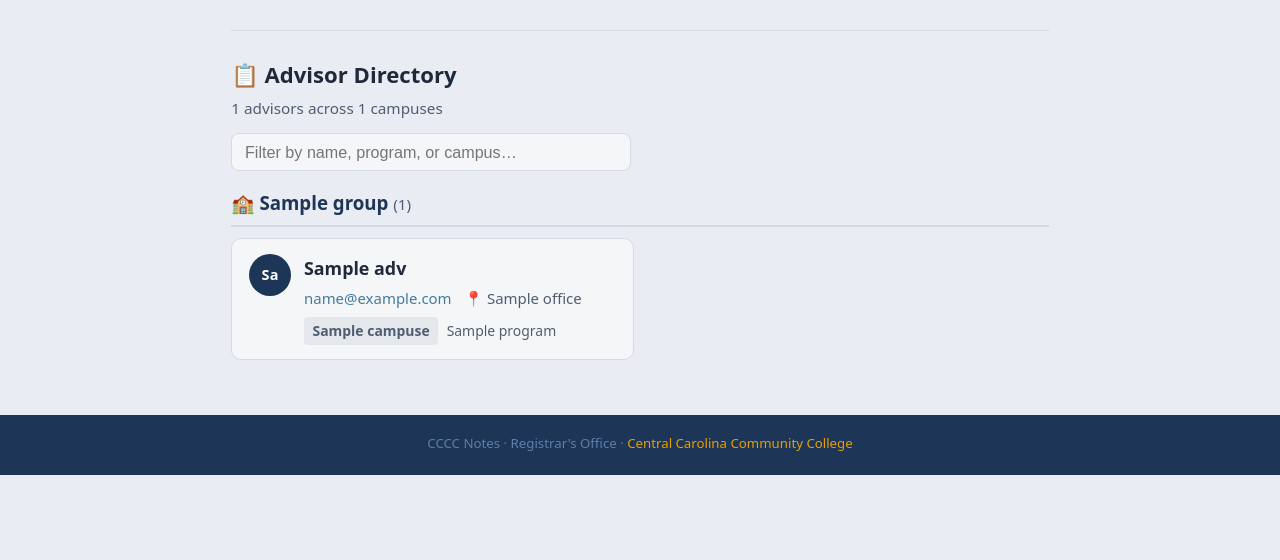
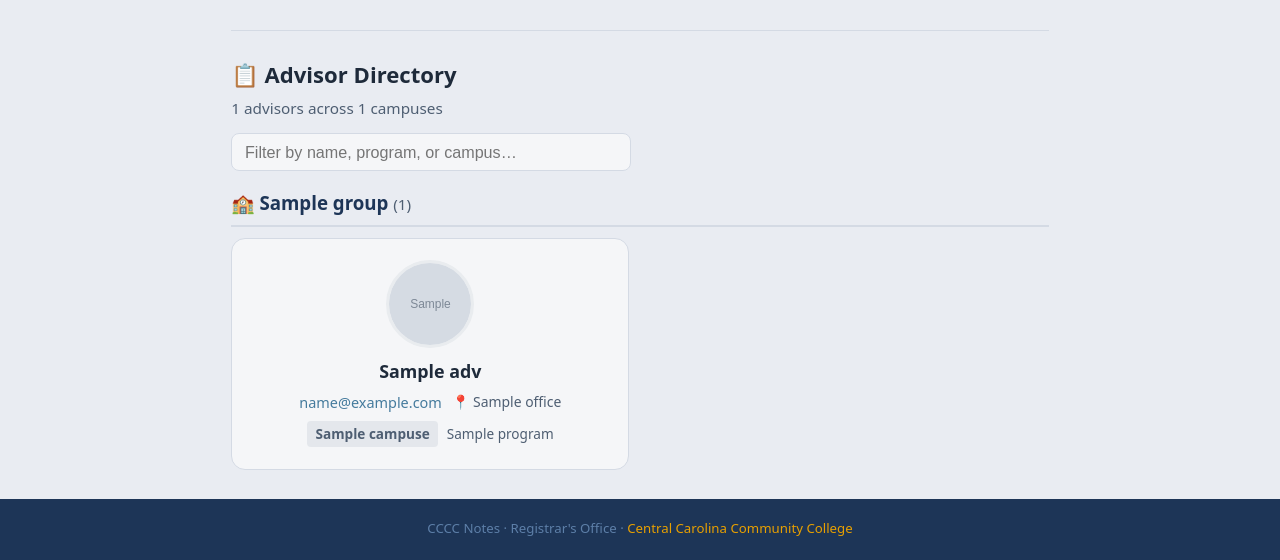
Before and after one commit to JeffreyLebowsk1/work-notes, a Flask app: template tools/templates/advisor.html in a window 1280 px wide. Shown: the part 325-885 px from the top of the page. Before the commit the page ends 800 px from the top, so only its background shows below. Run offline with Flask 3, Linux system fonts and the light colour scheme; the template is opened without the code that fills it: most values are stand-ins (such as "Sample title", 1, 10 or a date in 2020); grey boxes marked "Sample" are stand-in pictures; data that the repository does not hold is empty; some libraries are stand-ins or nearby versions.

Commit message:
advisor: business-card layout with headshot photos from directory sync

```diff
--- a/tools/_advisor.py
+++ b/tools/_advisor.py
@@ -567,10 +567,39 @@ def _clean_program_name(name: str) -> str:
     return name
 
 
+# ---------------------------------------------------------------------------
+# Photo URL map from synced faculty-staff directory
+# ---------------------------------------------------------------------------
+
+_PLACEHOLDER_PHOTO = "IMG_Roster_Placeholder.png"
+_PHOTO_RE = re.compile(
+    r'<img\s+src="([^"]+)"[^>]*>\s*\|\s*\[([^\]]+)\]',
+    re.IGNORECASE,
+)
+
+
+def get_photo_map() -> dict[str, str]:
+    """Parse faculty-staff-directory.md → {normalised_name: photo_url}.
+
+    Excludes entries that use the placeholder headshot.
+    """
+    md_path = REPO_ROOT / "documentation" / "faculty-staff-directory.md"
+    if not md_path.exists():
+        return {}
+    text = md_path.read_text(encoding="utf-8", errors="replace")
+    photos: dict[str, str] = {}
+    for m in _PHOTO_RE.finditer(text):
+        url, name = m.group(1), m.group(2).strip()
+        if _PLACEHOLDER_PHOTO in url:
+            continue
+        photos[name.lower()] = url
+    return photos
+
+
 def get_advisor_directory() -> list[dict]:
     """Return a deduplicated, alphabetical list of unique advisors.
 
-    Each entry: {name, email, office, campuses, programs}.
+    Each entry: {name, email, office, campuses, programs, photo_url}.
     """
     records = get_records()
     advisors: dict[str, dict] = {}
@@ -598,10 +627,12 @@ def get_advisor_directory() -> list[dict]:
         if rec.get("program"):
             entry["programs"].add(rec["program"])
     # Convert sets to sorted lists for JSON serialization
+    photos = get_photo_map()
     result = []
     for adv in sorted(advisors.values(), key=lambda a: a["name"].lower()):
         adv["campuses"] = sorted(adv["campuses"])
         adv["programs"] = sorted(adv["programs"])
+        adv["photo_url"] = photos.get(adv["name"].lower(), "")
         result.append(adv)
     return result
 
--- a/tools/templates/advisor.html
+++ b/tools/templates/advisor.html
@@ -53,9 +53,16 @@
                 <div class="advisor-dir-list">
                     {% for adv in group.advisors %}
                     <div class="advisor-dir-card" data-search="{{ adv.name | lower }} {{ adv.programs | join(' ') | lower }} {{ adv.campuses | join(' ') | lower }} {{ adv.email | lower }} {{ group.label | lower }}" data-advisor='{{ adv | tojson | e }}'>
-                        <div class="advisor-dir-card-row">
+                        {% if adv.photo_url %}
+                        <div class="advisor-photo-wrap">
+                            <img class="advisor-photo" src="{{ adv.photo_url }}" alt="{{ adv.name }}" loading="lazy">
+                        </div>
+                        {% else %}
+                        <div class="advisor-photo-wrap">
                             <div class="advisor-avatar" data-initials="{{ adv.name.split()[0][0] }}{{ adv.name.split()[-1][0] }}"></div>
-                            <div class="advisor-dir-card-info">
+                        </div>
+                        {% endif %}
+                        <div class="advisor-dir-card-body">
                             <div class="advisor-dir-name">{{ adv.name }}</div>
                             <div class="advisor-dir-meta">
                                 {% if adv.email %}<a href="mailto:{{ adv.email }}">{{ adv.email }}</a>{% endif %}
@@ -64,7 +71,6 @@
                             <div class="advisor-dir-details">
                                 {% if adv.campuses %}<span class="advisor-dir-tag">{{ adv.campuses | join(', ') }}</span>{% endif %}
                                 {% if adv.programs %}<span class="advisor-dir-programs">{{ adv.programs | join(' · ') }}</span>{% endif %}
-                                </div>
                             </div>
                         </div>
                     </div>
@@ -219,15 +225,24 @@
 /* Modal content */
 .advisor-detail-header {
     display: flex;
-    gap: 1rem;
+    flex-direction: column;
     align-items: center;
-    margin-bottom: 1rem;
+    text-align: center;
+    margin-bottom: 1.25rem;
+    gap: .5rem;
 }
 .advisor-avatar-lg {
-    width: 56px;
-    height: 56px;
-    min-width: 56px;
-    font-size: 1.1rem;
+    width: 96px;
+    height: 96px;
+    min-width: 96px;
+    font-size: 1.8rem;
+}
+.advisor-photo-lg {
+    width: 96px;
+    height: 96px;
+    border-radius: 50%;
+    object-fit: cover;
+    border: 3px solid #e9ecef;
 }
 .advisor-detail-name {
     font-size: 1.35rem;
@@ -350,14 +365,32 @@
 }
 .advisor-dir-list {
     display: grid;
-    grid-template-columns: repeat(auto-fill, minmax(320px, 1fr));
-    gap: .75rem;
+    grid-template-columns: repeat(auto-fill, minmax(260px, 1fr));
+    gap: 1.25rem;
 }
-/* Advisor avatar */
+/* Advisor photo / avatar */
+.advisor-photo-wrap {
+    display: flex;
+    justify-content: center;
+    padding-top: .75rem;
+    margin-bottom: .5rem;
+}
+.advisor-photo {
+    width: 88px;
+    height: 88px;
+    border-radius: 50%;
+    object-fit: cover;
+    border: 3px solid #e9ecef;
+    transition: border-color .2s, transform .2s;
+}
+.advisor-dir-card:hover .advisor-photo {
+    border-color: #457b9d;
+    transform: scale(1.04);
+}
 .advisor-avatar {
-    width: 42px;
-    height: 42px;
-    min-width: 42px;
+    width: 88px;
+    height: 88px;
+    min-width: 88px;
     border-radius: 50%;
     background: var(--navy, #1d3557);
     color: #fff;
@@ -365,57 +398,63 @@
     align-items: center;
     justify-content: center;
     font-weight: 700;
-    font-size: .85rem;
-    letter-spacing: .03em;
+    font-size: 1.6rem;
+    letter-spacing: .04em;
+    border: 3px solid #e9ecef;
+    transition: border-color .2s, transform .2s;
+}
+.advisor-dir-card:hover .advisor-avatar {
+    border-color: #457b9d;
+    transform: scale(1.04);
 }
 .advisor-avatar::after {
     content: attr(data-initials);
 }
-.advisor-dir-card-row {
-    display: flex;
-    gap: .75rem;
-    align-items: flex-start;
-}
-.advisor-dir-card-info {
-    flex: 1;
-    min-width: 0;
+.advisor-dir-card-body {
+    text-align: center;
+    padding: 0 .5rem .25rem;
 }
 .advisor-dir-card {
-    background: var(--surface, #f8f9fa);
+    background: var(--surface, #fff);
     border: 1px solid var(--border, #dee2e6);
-    border-radius: 10px;
-    padding: .85rem 1rem;
-    transition: border-color .15s, box-shadow .15s;
+    border-radius: 14px;
+    padding: .5rem .75rem 1rem;
+    transition: transform .2s, box-shadow .2s, border-color .2s;
     cursor: pointer;
+    text-align: center;
 }
 .advisor-dir-card:hover {
-    border-color: #1d3557;
-    box-shadow: 0 2px 8px rgba(29,53,87,.12);
+    transform: translateY(-4px);
+    border-color: #457b9d;
+    box-shadow: 0 8px 24px rgba(29,53,87,.13), 0 2px 6px rgba(0,0,0,.06);
 }
 .advisor-dir-name {
     font-weight: 700;
     font-size: 1.05rem;
     margin-bottom: .3rem;
+    color: var(--text, #212529);
 }
 .advisor-dir-meta {
-    font-size: .88rem;
+    font-size: .85rem;
     display: flex;
     flex-wrap: wrap;
-    gap: .5rem .75rem;
-    margin-bottom: .35rem;
+    justify-content: center;
+    gap: .35rem .6rem;
+    margin-bottom: .4rem;
 }
 .advisor-dir-meta a {
     color: #457b9d;
     text-decoration: none;
 }
 .advisor-dir-meta a:hover { text-decoration: underline; }
-.advisor-dir-meta span { color: var(--text-muted, #6c757d); }
+.advisor-dir-meta span { color: var(--text-muted, #6c757d); font-size: .82rem; }
 .advisor-dir-details {
-    font-size: .82rem;
+    font-size: .8rem;
     color: var(--text-muted, #6c757d);
     display: flex;
     flex-wrap: wrap;
-    gap: .35rem .5rem;
+    justify-content: center;
+    gap: .3rem .5rem;
     align-items: baseline;
 }
 .advisor-dir-tag {
@@ -500,10 +539,14 @@
         const qrSrc = `/api/advisor/qr?${qrParams.toString()}`;
 
         const initials = name.split(/\s+/).filter(Boolean).map(w => w[0].toUpperCase()).join('').slice(0, 2);
+        const photoUrl = r.photo_url || '';
+        const avatarHtml = photoUrl
+            ? `<img class="advisor-photo-lg" src="${esc(photoUrl)}" alt="${esc(name)}">`
+            : `<div class="advisor-avatar advisor-avatar-lg" data-initials="${esc(initials)}"></div>`;
 
         body.innerHTML = `
             <div class="advisor-detail-header">
-                <div class="advisor-avatar advisor-avatar-lg" data-initials="${esc(initials)}"></div>
+                ${avatarHtml}
                 <div>
                     <div class="advisor-detail-name">${esc(name)}</div>
                     <div class="advisor-detail-id">ID# ${esc(id || '—')}</div>
```
Lines whose indentation alone changed are shown as unchanged.
